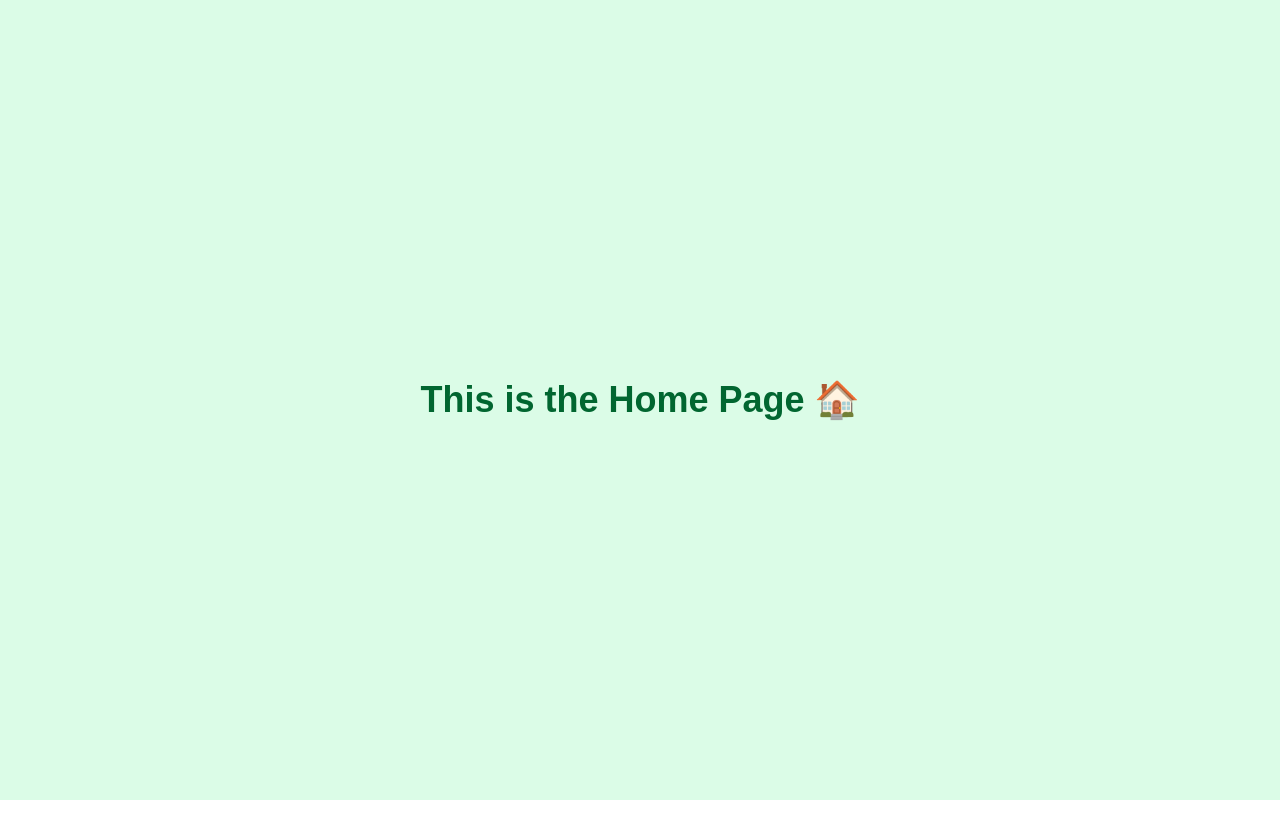
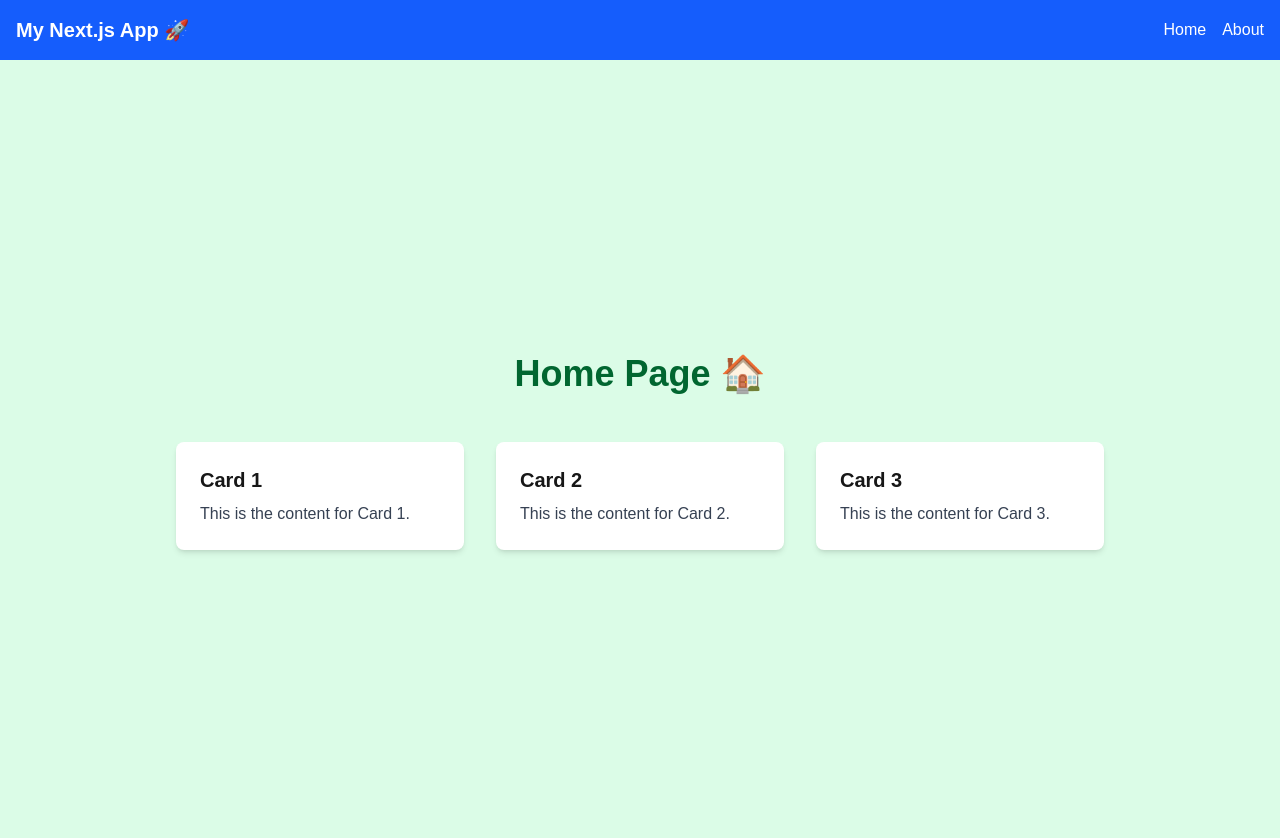
Before and after one commit to clemance0507/alx-project-0x02-setup, a Next.js app in the folder alx-project-0x02/: page /home in a window 1280 px wide. Shown: the top 838 px of the page. Before the commit the page ends 800 px from the top, so only its background shows below. Built offline with nearby package versions, Linux system fonts and the light colour scheme.

Commit message:
excercise no3

```diff
--- /dev/null
+++ b/alx-project-0x02/components/common/Card.tsx
@@ -0,0 +1,13 @@
+import React from "react";
+import { CardProps } from "../../interfaces";
+
+const Card: React.FC<CardProps> = ({ title, content }) => {
+  return (
+    <div className="bg-white shadow-md rounded-lg p-6 m-4 w-72">
+      <h2 className="text-xl font-bold mb-2">{title}</h2>
+      <p className="text-gray-700">{content}</p>
+    </div>
+  );
+};
+
+export default Card;
--- a/alx-project-0x02/interfaces/index.ts
+++ b/alx-project-0x02/interfaces/index.ts
@@ -0,0 +1,4 @@
+export interface CardProps {
+  title: string;
+  content: string;
+}
--- a/alx-project-0x02/pages/home.tsx
+++ b/alx-project-0x02/pages/home.tsx
@@ -1,9 +1,20 @@
 import React from "react";
+import Card from "../components/common/Card";
+import Header from "../components/layout/Header";
 
 export default function HomePage() {
   return (
-    <div className="flex items-center justify-center h-screen bg-green-100">
-      <h1 className="text-4xl font-bold text-green-800">This is the Home Page 🏠</h1>
+    <div>
+      <Header />
+      <main className="flex flex-col items-center justify-center min-h-screen bg-green-100 p-4">
+        <h1 className="text-4xl font-bold text-green-800 mb-8">Home Page 🏠</h1>
+
+        <div className="flex flex-wrap justify-center">
+          <Card title="Card 1" content="This is the content for Card 1." />
+          <Card title="Card 2" content="This is the content for Card 2." />
+          <Card title="Card 3" content="This is the content for Card 3." />
+        </div>
+      </main>
     </div>
   );
 }
```
